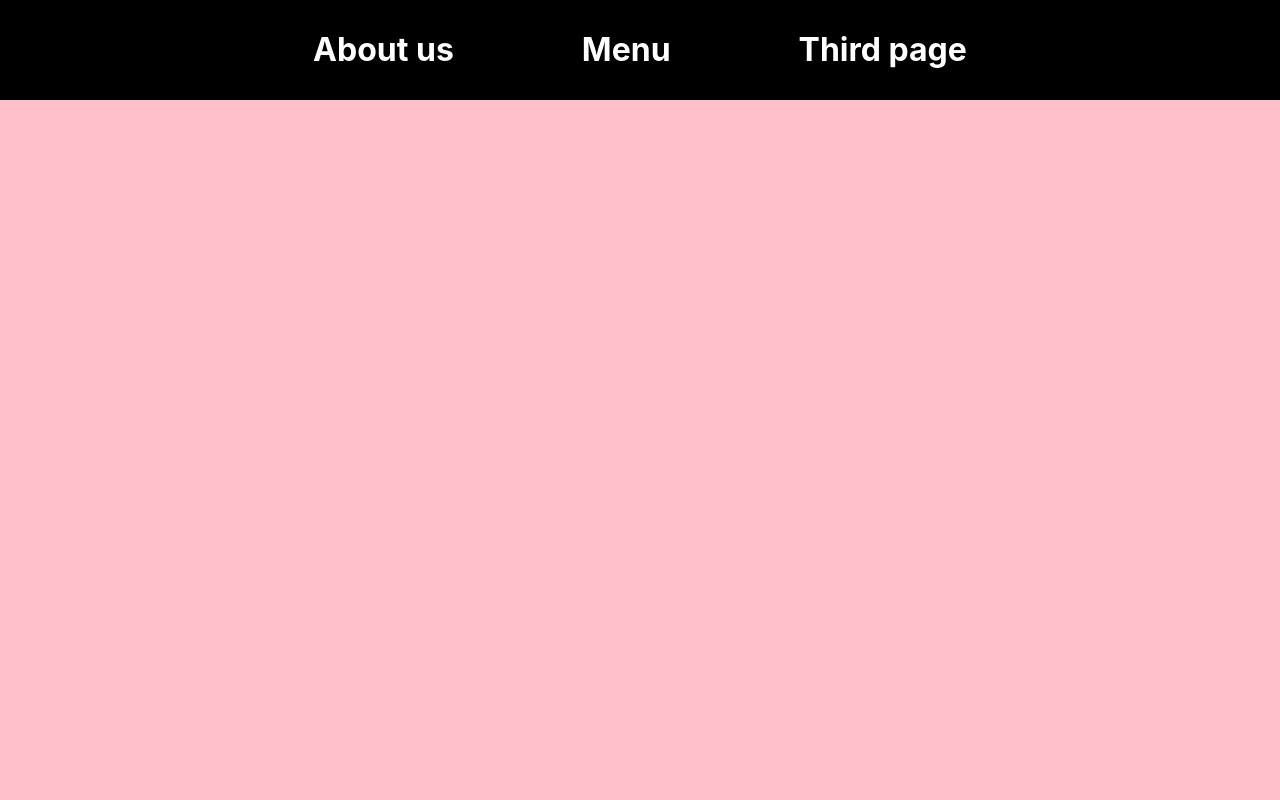
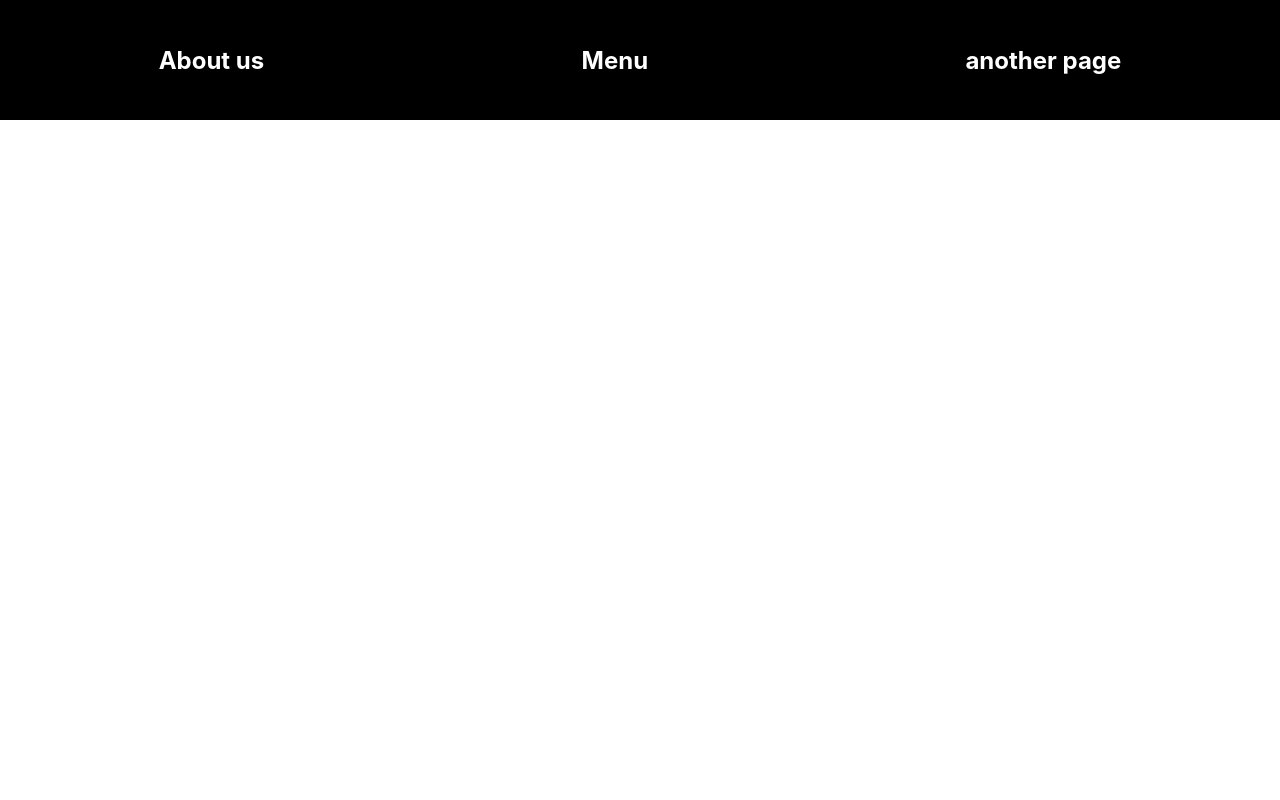
Before and after one commit to DonovanGallaway/Restaurant-template, a Svelte app: page / in a window 1280 px wide. Shown: the top 800 px of the page. Built offline with nearby package versions, Linux system fonts and the light colour scheme.

Commit message:
Anewed navBar code

```diff
--- a/src/components/NavBar.svelte
+++ b/src/components/NavBar.svelte
@@ -1,6 +1,7 @@
 <script>
     import Fa from 'svelte-fa'
     import { faBars } from '@fortawesome/free-solid-svg-icons'
+    import { fade, blur, fly, slide, scale, crossfade } from 'svelte/transition';
     import { faGithub } from '@fortawesome/free-brands-svg-icons';
 
 
@@ -8,56 +9,50 @@
     let rotation = 0
     let opacity
     //let position
-    let height
+    let height = document.documentElement.clientHeight * 0.90
     let marginTop
     let marginHelper
+    let position
+    let burgerSize = 3
+
+    let navBar = false
 
     let screenWidth = document.documentElement.clientWidth;
 
     if(screenWidth <= 600) {
-        opacity = 0
+        navBar = true
     }  else {
-        opacity = 1
+        navBar = false
 
+    }
+
+    if(document.documentElement.clientHeight <= 500) {
+        burgerSize = 2
     }
 
     const burgerFunc = () => {
         if(burgerTruthy === false) {
             burgerTruthy = true
             rotation = 90
-            opacity = 1
-            height = window.innerHeight - 100
+            //height = window.innerHeight
             console.log(height)
-            //position = "relative"
-            marginTop = 50
-            marginHelper = 50
         } else {
             burgerTruthy = false
             rotation = 0
-            opacity = 0
-            height = 0
-            marginTop = 0
-            marginHelper = 0
-            //position = "absolute"
-
         }
     }
 
-    console.log(window.innerHeight)
+    console.log(document.documentElement.clientHeight * 0.65)
 
 
 
     const resizeFunc = () => {
         screenWidth = document.documentElement.clientWidth
         if(screenWidth <= 600 && burgerTruthy === false) {
-            opacity = 0
-            position = "absolute"
+            navBar = true
         }  else {
-            opacity = 1
-            marginHelper = 0
-            marginTop = 30
+            navBar = false
             burgerTruthy === true ? burgerFunc() : burgerTruthy = false
-            position = "relative"
         }
     }
 
@@ -65,26 +60,145 @@
 
 </script>
 
-<div id="Nav">
+<div id="stickyNav">
 <nav>
 
 
-
+    {#if navBar}
     <div id="hamburger" style="padding: 10px" on:click={burgerFunc}>
-        <Fa icon={faBars} scale={3} style="
-            margin-top: 30px;
+        <Fa icon={faBars} scale={burgerSize} style="
             transform: rotate({rotation}deg);
             color: white;
             transition: 0.5s;
         " />
     </div>
 
+    {:else}
+    <div class="nav-items">
+        <h1 class="nav-item">About us</h1>
+        <h1 class="nav-item">Menu</h1>
+        <h1 class="nav-item">another page</h1>
+    </div>
 
+    {/if}
 
 </nav>
 
 
-<div id="nav-items"
+</div>
+
+{#if burgerTruthy}
+    <div class="burgerContent" transition:fly={{y: -height, duration: 500, opacity: 1}}>
+        <h3 on:click={() => console.log('about me was clicked')} class="hambuger-item">About me</h3>
+        <h3 class="hambuger-item">menu</h3>
+        <h3 class="hambuger-item">Another page</h3>
+    </div>
+{/if}
+
+
+
+<style>
+
+    #stickyNav {
+        position: fixed;
+        width: 100%;
+        z-index: 5;
+    }
+
+    nav {
+        position: relative;
+        top: 0;
+        left: 0;
+        background: black;
+        padding-bottom: 15vh;
+        z-index: 2;
+    }
+
+    .nav-items {
+        position: absolute;
+        display: flex;
+        top: 50%;
+        transform: translateY(-50%);
+        width: 100%;
+    }
+
+    .nav-item {
+        color: white;
+        display: inline;
+        margin: auto;
+    }
+
+    .burgerContent {
+        position: fixed;
+        margin-top: 20%;
+        width: 25%;
+        height: 85vh;
+        bottom: 0;
+        background: black;
+        right: 0;
+        z-index: 1;
+    }
+
+    .hambuger-item {
+        color: white;
+        margin: 5px;
+        margin-top: 20px;
+    }
+
+    /*Burger stuff*/
+    #hamburger {
+        position: absolute;
+        display: none;
+        top: 50%;
+        transform: translateY(-50%);
+        margin: 0;
+        z-index: 2;
+    }
+
+
+    #test {
+        position: relative;
+        top: 100px;
+        padding-bottom: 200vh;
+        width: 100%;
+        background: pink;
+
+    }
+
+    #test2 {
+        width: 100%;
+        height: 20vh;
+        background-color: blue;
+    }
+
+
+    @media only screen and (max-width: 600px) {
+        #hamburger {
+            display: block;
+            right: 7%;
+        }
+    }
+
+
+    @media only screen and (max-width: 400px) {
+        .burgerContent {
+            width: 40%;
+        }
+
+        #hamburger {
+            right: 14%
+        }
+    }
+
+    @media only screen and (max-height: 500px) {
+        nav {
+            padding-bottom: 70px
+        }
+    }
+</style>
+
+
+<!--<div id="nav-items"
 
     style="padding-bottom: {height}px;"
 >
@@ -123,96 +237,4 @@
 </h1>
 </div>
 
-</div>
-
-<div id="test"></div>
-<div id="test2"></div>
-
-<style>
-
-    nav {
-        position: relative;
-        top: 0;
-        left: 0;
-        background: black;
-        padding-bottom: 100px
-    }
-
-    #Nav {
-        position: fixed;
-        width: 100%;
-        z-index: 10;
-    }
-
-    #test {
-        position: relative;
-        top: 100px;
-        padding-bottom: 200vh;
-        width: 100%;
-        background: pink;
-
-    }
-
-    #test2 {
-        width: 100%;
-        height: 20vh;
-        background-color: blue;
-    }
-
-
-
-    /*Character stuff*/
-
-    #nav-items {
-        position: absolute;
-        display: flex;
-        justify-content: center;
-        top: 0;
-        background: black;
-        width: 100%;
-    }
-
-
-
-
-
-
-    h1 {
-        margin: 30px 5%;
-        color: white;
-    }
-
-
-
-    /*Burger stuff*/
-    #hamburger {
-        position: absolute;
-        display: none
-    }
-
-
-
-
-    @media only screen and (max-width: 600px) {
-        #hamburger {
-            display: block;
-            right: 10%;
-        }
-
-        #nav-items {
-            display: block;
-            top: 100px;
-            right: 0;
-
-            width:25%;
-            background: black;
-            transition: 0.5s;
-        }
-
-        h1 {
-            font-size: medium;
-            position: absolute;
-            transition: 0.3s;
-        }
-    }
-</style>
+</div>-->
```
